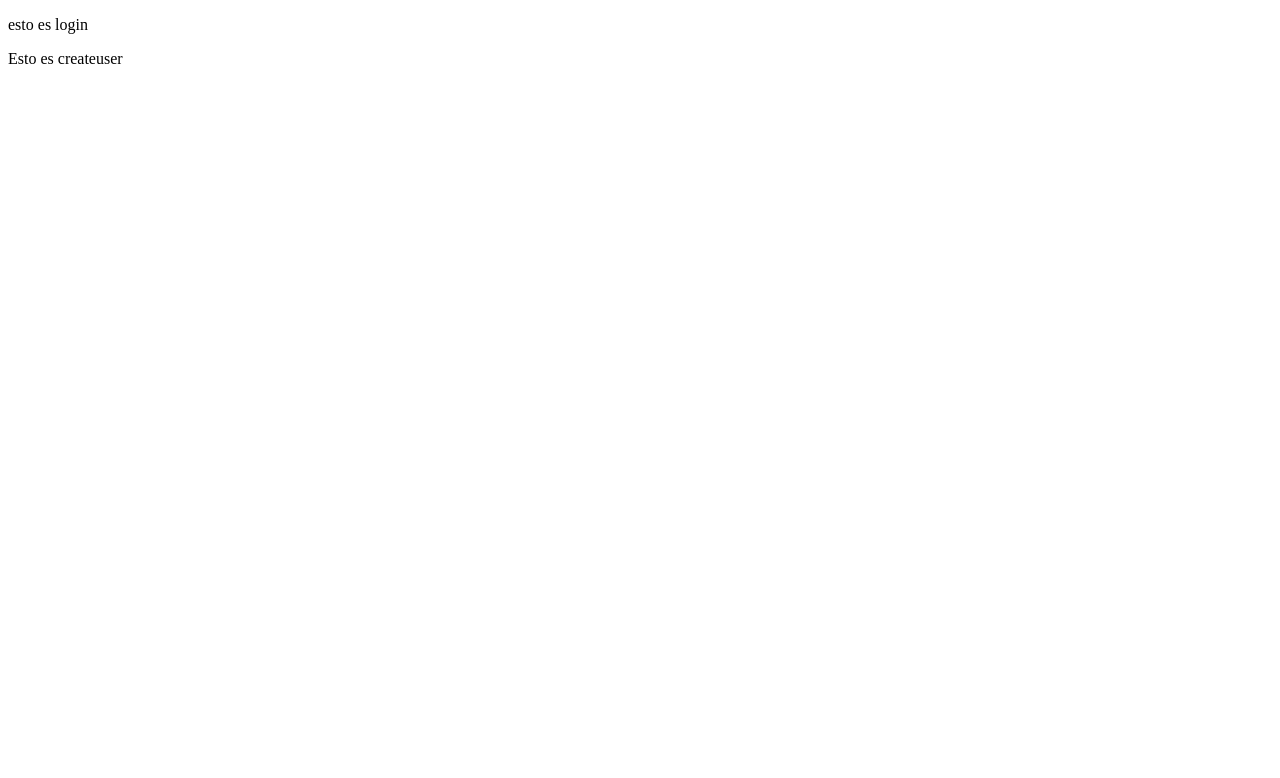
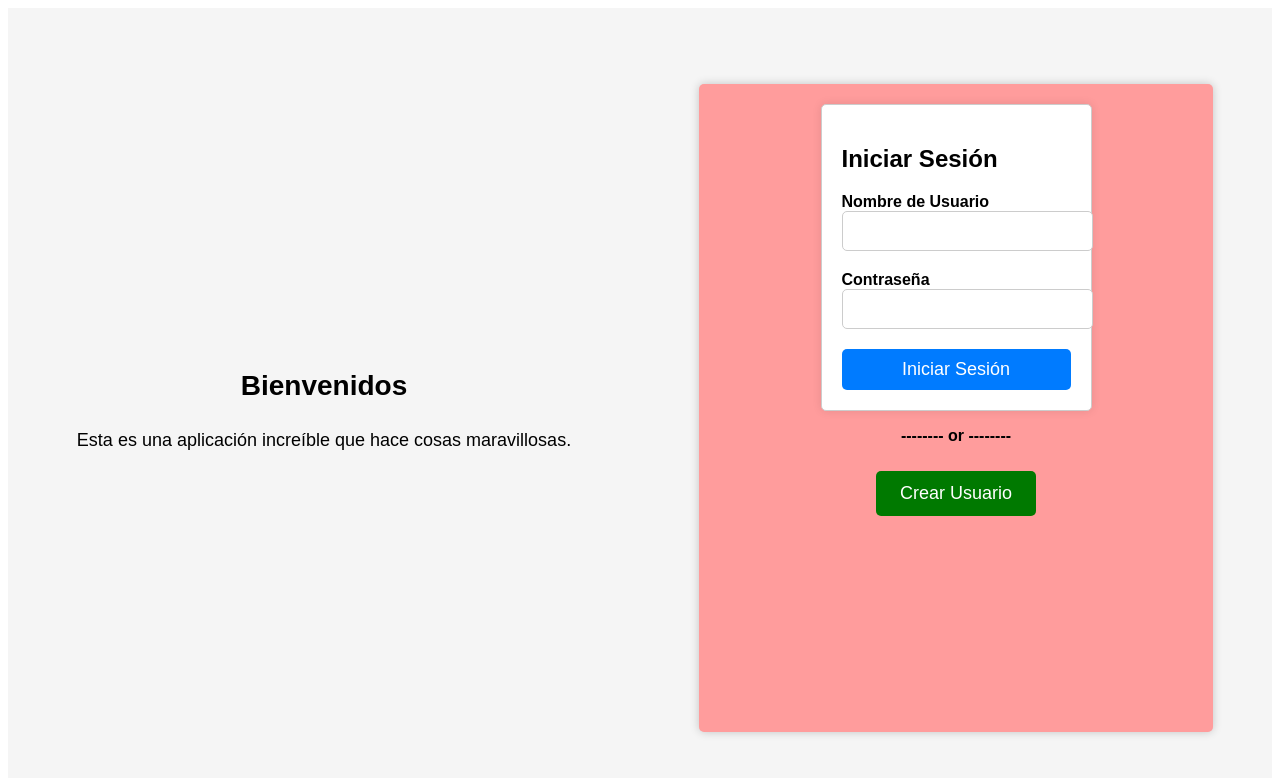
Before and after one commit to FedeSca001/Chat-app, a React (Vite) app: page / in a window 1280 px wide. Shown: the top 778 px of the page. Built offline with nearby package versions, Linux system fonts and the light colour scheme.

Commit message:
add authentication

```diff
--- a/package.json
+++ b/package.json
@@ -21,6 +21,7 @@
     "eslint-plugin-react": "^7.32.2",
     "eslint-plugin-react-hooks": "^4.6.0",
     "eslint-plugin-react-refresh": "^0.4.3",
+    "react-router-dom": "^6.16.0",
     "vite": "^4.4.5"
   }
 }
--- a/src/App.jsx
+++ b/src/App.jsx
@@ -3,7 +3,7 @@ import './App.css';
 import { Authentication } from './Components/Authentication/Authentication';
 import { ChatContainer } from './Components/ChatContainer/ChatContainer';
 import { NavBar } from './Components/NavBar/NavBar';
-import { deleteUser, getUser, newUser } from './Logic/Storage/storage';
+import { getUser } from './Logic/Storage/storage';
 
 function App() {
   const [user, setUser] = useState(null);
--- a/src/Components/Authentication/Authentication.css
+++ b/src/Components/Authentication/Authentication.css
@@ -0,0 +1,68 @@
+.authentication-container {
+    display: grid;
+    grid-template-columns: 1fr 1fr; /* Divide en dos columnas */
+    height: 100vh;
+    background-color: #f5f5f5;
+    font-family: Arial, sans-serif;
+  }
+
+  .welcome-column {
+    display: flex;
+    flex-direction: column;
+    align-items: center;
+    justify-content: center;
+    padding: 20px;
+    box-sizing: border-box;
+  }
+
+  .welcome-text {
+    font-size: 28px;
+    margin-bottom: 10px;
+    text-align: center;
+  }
+
+  .app-description {
+    font-size: 18px;
+    text-align: center;
+  }
+
+  .toggle-button-column {
+    display: flex;
+    flex-direction: column;
+    align-items: center;
+    justify-content: center;
+    padding: 20px;
+    box-sizing: border-box;
+  }
+
+  .button-container {
+    margin-bottom: 0;
+  }
+
+  .toggle-button {
+    padding: 12px 24px;
+    background-color: #007900;
+    color: #fff;
+    border: none;
+    border-radius: 5px;
+    cursor: pointer;
+    font-size: 18px;
+    margin: 10px 0;
+    transition: background-color 0.2s;
+  }
+
+  .toggle-button:hover {
+    background-color: #004e00;
+  }
+
+  .container {
+    width: 80%;
+    height: 80%;
+    display: flex;
+    flex-direction: column;
+    align-items: center;
+    padding: 20px;
+    background-color: #ff9c9c;
+    border-radius: 5px;
+    box-shadow: 0 0 10px rgba(0, 0, 0, 0.2);
+  }
--- a/src/Components/Authentication/Authentication.jsx
+++ b/src/Components/Authentication/Authentication.jsx
@@ -1,11 +1,37 @@
-import './Authentication.css'
-import { CreateUser } from './CreateUser/CreateUser'
-import { Login } from './Login/Login'
-export function Authentication (){
-    return(
-        <>
-            <Login/>
-            <CreateUser/>
-        </>
-    )
+import { useState } from 'react';
+import './Authentication.css';
+import { CreateUser } from './CreateUser/CreateUser';
+import { Login } from './Login/Login';
+
+export function Authentication() {
+  const [switchTab, setSwitchTab] = useState(false);
+
+  return (
+    <div className="authentication-container">
+      <section className="welcome-column">
+        <h1 className="welcome-text">Bienvenidos</h1>
+        <p className="app-description">
+          Esta es una aplicación increíble que hace cosas maravillosas.
+        </p>
+      </section>
+      <section className="toggle-button-column">
+        <div className="container">
+          {switchTab ? (
+            <CreateUser />
+          ) : (
+            <Login />
+          )}
+          <p><strong>-------- or --------</strong></p>
+          <div className="button-container">
+            <button
+              className="toggle-button"
+              onClick={() => setSwitchTab(!switchTab)}
+            >
+              {switchTab ? 'Iniciar Sesión' : 'Crear Usuario'}
+            </button>
+          </div>
+        </div>
+      </section>
+    </div>
+  );
 }
--- a/src/Components/Authentication/CreateUser/CreateUser.css
+++ b/src/Components/Authentication/CreateUser/CreateUser.css
@@ -0,0 +1,44 @@
+.create-user-container {
+    max-width: 600px;
+    margin: 0 auto;
+    padding: 20px;
+    border: 1px solid #ccc;
+    border-radius: 5px;
+    background-color: #fff;
+    box-shadow: 0 0 10px rgba(0, 0, 0, 0.1);
+  }
+
+  .form-group {
+    margin-bottom: 20px;
+  }
+
+  label {
+    display: block;
+    font-weight: bold;
+  }
+
+  input {
+    width: 100%;
+    padding: 10px;
+    border: 1px solid #ccc;
+    border-radius: 5px;
+    font-size: 16px;
+  }
+
+  button {
+    width: 100%;
+    padding: 10px;
+    background-color: #007bff;
+    color: #fff;
+    border: none;
+    border-radius: 5px;
+    cursor: pointer;
+    font-size: 18px;
+  }
+
+  @media (max-width: 768px) {
+    .create-user-container {
+      width: 100%;
+      padding: 10px;
+    }
+  }
--- a/src/Components/Authentication/CreateUser/CreateUser.jsx
+++ b/src/Components/Authentication/CreateUser/CreateUser.jsx
@@ -1,6 +1,67 @@
+import React, { useState } from 'react';
 import './CreateUser.css'
-export function CreateUser(){
-    return(
-        <p>Esto es createuser</p>
-    )
+
+export function CreateUser() {
+  const [name, setName] = useState('');
+  const [lastName, setLastName] = useState('');
+  const [password, setPassword] = useState('');
+  const [email, setEmail] = useState('');
+  const [age, setAge] = useState('');
+
+  const handleRegistration = () => {
+    // Aquí puedes agregar la lógica de registro, como enviar los datos al servidor.
+    // Por ahora, solo mostraremos los datos ingresados.
+    alert(`Nombre: ${name}, Apellido: ${lastName}, Contraseña: ${password}, Correo Electrónico: ${email}, Edad: ${age}`);
+  }
+
+  return (
+    <div className="create-user-container">
+      <h2>Registro de Usuario</h2>
+      <form>
+        <div className="form-group">
+          <label>Nombre</label>
+          <input
+            type="text"
+            value={name}
+            onChange={(e) => setName(e.target.value)}
+          />
+        </div>
+        <div className="form-group">
+          <label>Apellido</label>
+          <input
+            type="text"
+            value={lastName}
+            onChange={(e) => setLastName(e.target.value)}
+          />
+        </div>
+        <div className="form-group">
+          <label>Contraseña</label>
+          <input
+            type="password"
+            value={password}
+            onChange={(e) => setPassword(e.target.value)}
+          />
+        </div>
+        <div className="form-group">
+          <label>Correo Electrónico</label>
+          <input
+            type="email"
+            value={email}
+            onChange={(e) => setEmail(e.target.value)}
+          />
+        </div>
+        <div className="form-group">
+          <label>Edad</label>
+          <input
+            type="number"
+            value={age}
+            onChange={(e) => setAge(e.target.value)}
+          />
+        </div>
+        <button onClick={handleRegistration}>Registrar</button>
+      </form>
+    </div>
+  );
 }
+
+export default CreateUser;
--- a/src/Components/Authentication/Login/Login.css
+++ b/src/Components/Authentication/Login/Login.css
@@ -0,0 +1,44 @@
+.login-container {
+    max-width: 400px;
+    margin: 0 auto;
+    padding: 20px;
+    border: 1px solid #ccc;
+    border-radius: 5px;
+    background-color: #fff;
+    box-shadow: 0 0 10px rgba(0, 0, 0, 0.1);
+  }
+
+  .form-group {
+    margin-bottom: 20px;
+  }
+
+  label {
+    display: block;
+    font-weight: bold;
+  }
+
+  input {
+    width: 100%;
+    padding: 10px;
+    border: 1px solid #ccc;
+    border-radius: 5px;
+    font-size: 16px;
+  }
+
+  button {
+    width: 100%;
+    padding: 10px;
+    background-color: #007bff;
+    color: #fff;
+    border: none;
+    border-radius: 5px;
+    cursor: pointer;
+    font-size: 18px;
+  }
+
+  @media (max-width: 768px) {
+    .login-container {
+      width: 100%;
+      padding: 10px;
+    }
+  }
--- a/src/Components/Authentication/Login/Login.jsx
+++ b/src/Components/Authentication/Login/Login.jsx
@@ -1,6 +1,40 @@
+import React, { useState } from 'react';
 import './Login.css'
-export function Login(){
-    return(
-        <p>esto es login</p>
-    )
+
+export function Login() {
+  const [userName, setUserName] = useState('');
+  const [password, setPassword] = useState('');
+
+  const handleLogin = () => {
+    // Aquí puedes agregar la lógica de autenticación, como enviar los datos al servidor.
+    // Por ahora, solo mostraremos los datos ingresados.
+    alert(`Usuario: ${userName}, Contraseña: ${password}`);
+  }
+
+  return (
+    <div className="login-container">
+      <h2>Iniciar Sesión</h2>
+      <form>
+        <div className="form-group">
+          <label>Nombre de Usuario</label>
+          <input
+            type="text"
+            value={userName}
+            onChange={(e) => setUserName(e.target.value)}
+          />
+        </div>
+        <div className="form-group">
+          <label>Contraseña</label>
+          <input
+            type="password"
+            value={password}
+            onChange={(e) => setPassword(e.target.value)}
+          />
+        </div>
+        <button onClick={handleLogin}>Iniciar Sesión</button>
+      </form>
+    </div>
+  );
 }
+
+export default Login;
--- a/src/Components/ChatContainer/ChatContainer.jsx
+++ b/src/Components/ChatContainer/ChatContainer.jsx
@@ -1,11 +1,18 @@
 import { MessageInput } from './ChatArea/MessageInput/MessageInput'
 import { MessageList } from './ChatArea/MessageList/MessageList'
 import './ChatContainer.css'
+import { BrowserRouter, Routes, Route } from "react-router-dom";
+// este componente recibe la lista de chats del ususario
+// el componente MessageList recibe el chat y hace un .map()
 export function ChatContainer() {
   return (
     <div className='chat-container'>
       <aside className='aside'>
-        <MessageList />
+        <BrowserRouter>
+          <Routes>
+            <Route path='/' element= {<MessageList />}/>
+          </Routes>
+        </BrowserRouter>
       </aside>
       <main className='main'>
         <MessageInput />
```
Also changed, not shown: 1 other file (tests, documents, lock files or other folders).
